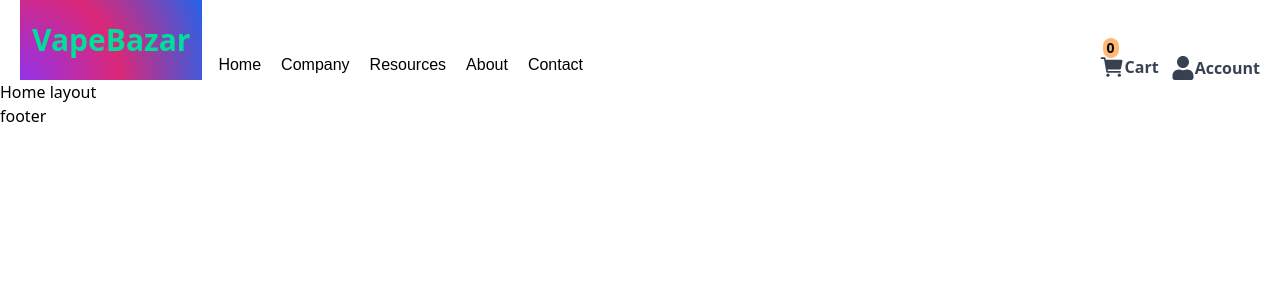
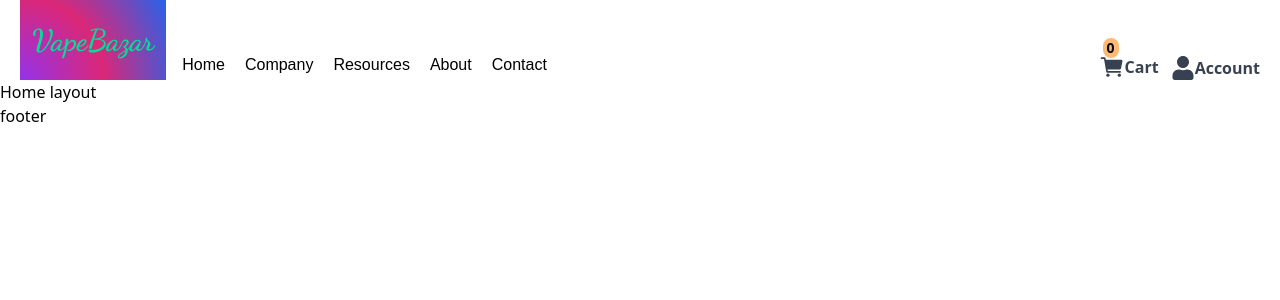
Before and after one commit to Mdsakib999/VapeBazar, a React (Vite) app: page / in a window 1280 px wide. Shown: the top 300 px of the page. Built offline with nearby package versions, Linux system fonts and the light colour scheme.

Commit message:
add logo font

```diff
--- a/src/components/ui/Navbar/Navbar.jsx
+++ b/src/components/ui/Navbar/Navbar.jsx
@@ -26,7 +26,7 @@ const Navbar = () => {
             {/* Logo */}
             <div className='flex items-end  gap-4'>
                 <div className='hidden md:block'>
-                    <h1 className='  md:text-3xl text-xl  font-bold px-3 flex justify-center items-center text-[#00df9a] h-[60px] md:h-[80px] bg-black  bg-[radial-gradient(circle_at_bottom_left,_var(--tw-gradient-stops))] from-purple-600 via-pink-600 to-blue-600'>VapeBazar</h1>
+                    <h1 className=' font-Dancing  md:text-3xl text-xl  font-bold px-3 flex justify-center items-center text-[#00df9a] h-[60px] md:h-[80px] bg-black  bg-[radial-gradient(circle_at_bottom_left,_var(--tw-gradient-stops))] from-purple-600 via-pink-600 to-blue-600'>VapeBazar</h1>
                 </div>
 
                 {/* Desktop Navigation */}
@@ -67,7 +67,7 @@ const Navbar = () => {
                 }
             >
                 {/* Mobile Logo */}
-                <h1 className='w-full text-3xl font-bold text-[#00df9a] m-4'>VapeBazar</h1>
+                <h1 className='w-full text-3xl font-bold font-Dancing text-[#00df9a] m-4'>VapeBazar</h1>
 
                 {/* Mobile Navigation Items */}
                 {navItems.map(item => (
--- a/src/index.css
+++ b/src/index.css
@@ -1,3 +1,4 @@
+@import url("https://fonts.googleapis.com/css2?family=Dancing+Script:wght@400..700&display=swap");
 @tailwind base;
 @tailwind components;
 @tailwind utilities;
--- a/tailwind.config.js
+++ b/tailwind.config.js
@@ -2,7 +2,11 @@
 export default {
   content: ["./index.html", "./src/**/*.{js,ts,jsx,tsx}"],
   theme: {
-    extend: {},
+    extend: {
+      fontFamily: {
+        Dancing: ["Dancing Script", "cursive"],
+      },
+    },
   },
   plugins: [],
 };
```
